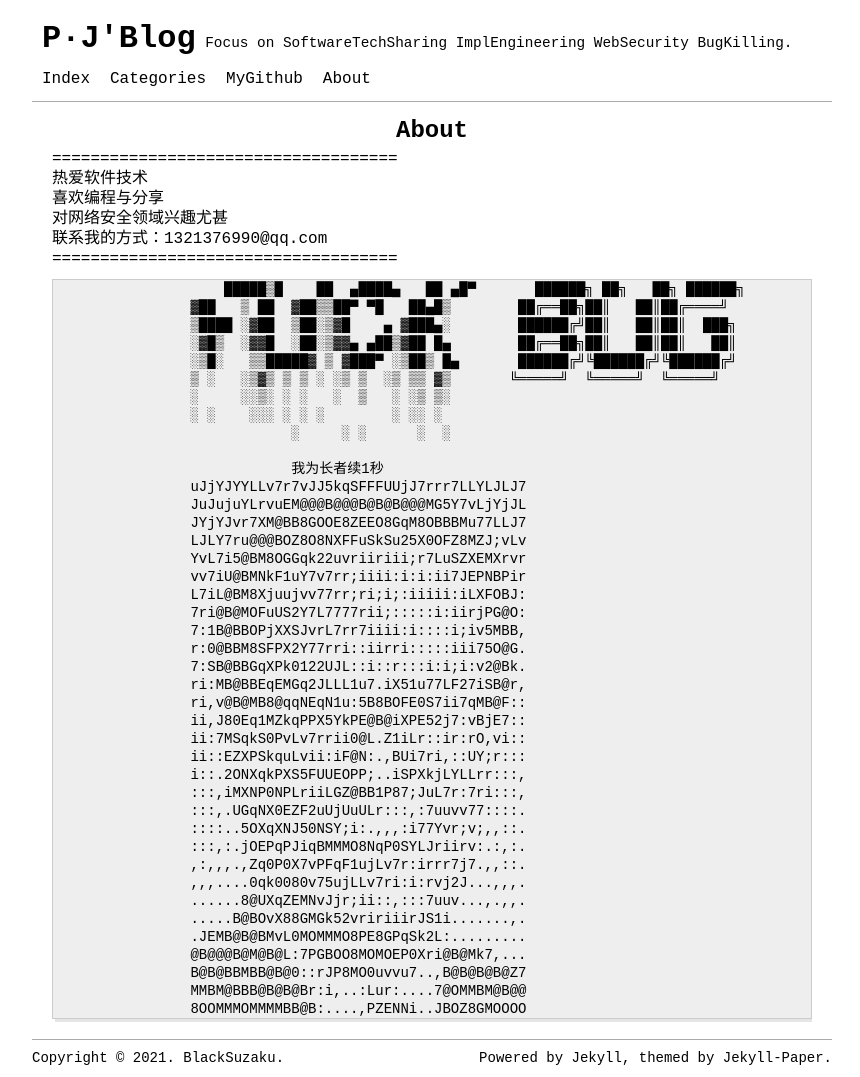
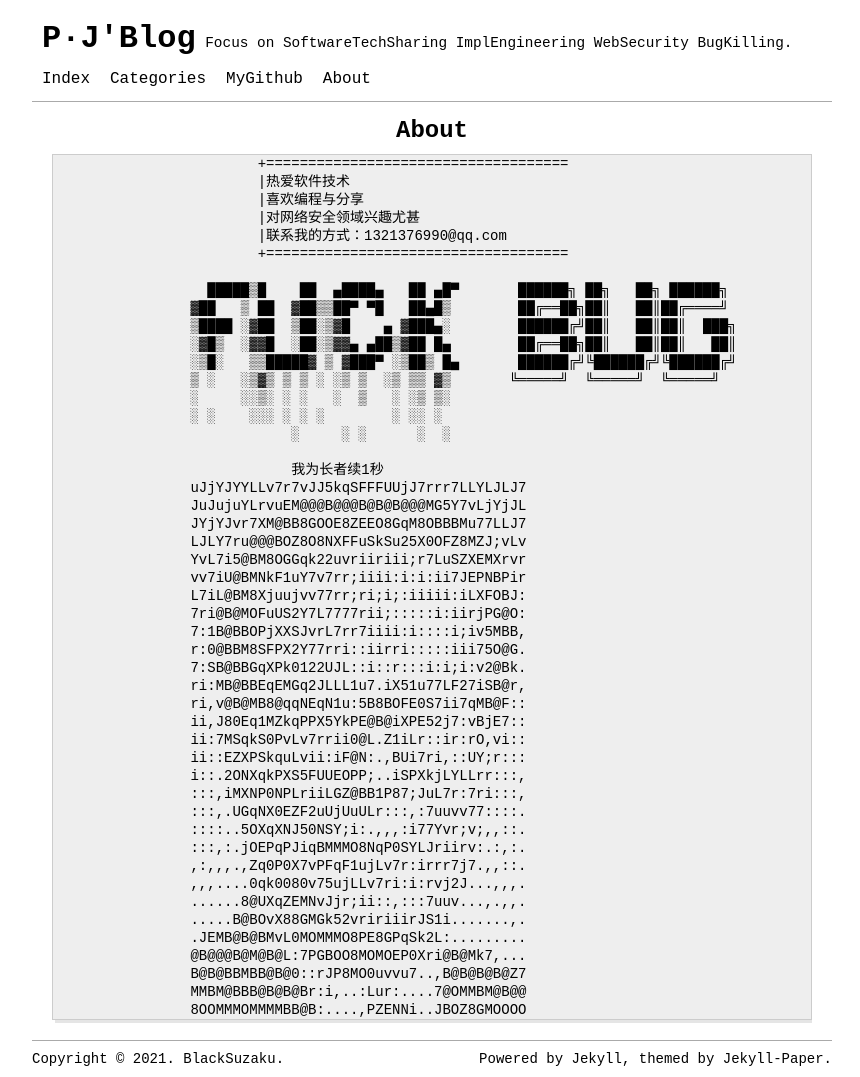
Before and after one commit to 2hux1nb0/2hux1nb0.github.io, a Jekyll site: the page built from pages/about.md, in a window 1280 px wide. Shown: the whole page, without its empty margins (208-1068 px from the left). Built offline with Jekyll 4.4.1, drawn with Linux system fonts in a browser that asks for light colours.

Commit message:
Update about.md

```diff
--- a/pages/about.md
+++ b/pages/about.md
@@ -3,14 +3,14 @@ layout: page
 title: About
 permalink: /about/
 ---
-====================================<br />
-热爱软件技术<br />
-喜欢编程与分享<br />
-对网络安全领域兴趣尤甚<br />
-联系我的方式：1321376990@qq.com<br />
-====================================<br />
+                            +====================================
+                            |热爱软件技术
+                            |喜欢编程与分享
+                            |对网络安全领域兴趣尤甚
+                            |联系我的方式：1321376990@qq.com
+                            +====================================
 
-                        █████▒█    ██  ▄████▄   ██ ▄█▀       ██████╗ ██╗   ██╗ ██████╗
+                      █████▒█    ██  ▄████▄   ██ ▄█▀       ██████╗ ██╗   ██╗ ██████╗
                     ▓██   ▒ ██  ▓██▒▒██▀ ▀█   ██▄█▒        ██╔══██╗██║   ██║██╔════╝
                     ▒████ ░▓██  ▒██░▒▓█    ▄ ▓███▄░        ██████╔╝██║   ██║██║  ███╗
                     ░▓█▒  ░▓▓█  ░██░▒▓▓▄ ▄██▒▓██ █▄        ██╔══██╗██║   ██║██║   ██║
```
